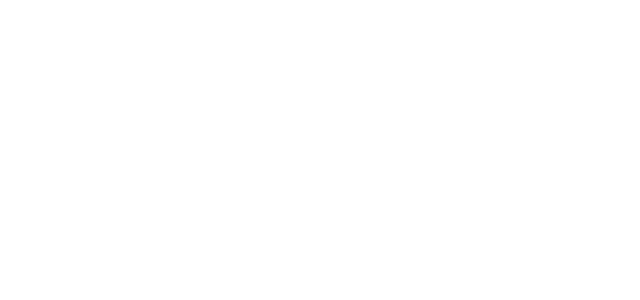
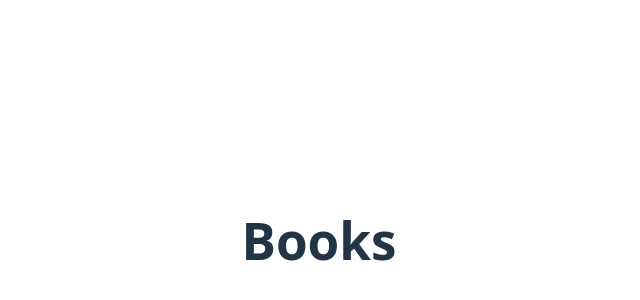
Before and after one commit to Bielnieto/11_client-side_final-project_frontend, a React (Vite) app in the folder final-project_app/: page / in a window 1280 px wide. Shown: the part 160-460 px from the top of the page, without its empty margins (321-961 px from the left). Built offline with nearby package versions, Linux system fonts and the light colour scheme.

Commit message:
correction

```diff
--- a/final-project_app/src/App.jsx
+++ b/final-project_app/src/App.jsx
@@ -9,10 +9,9 @@
   },[])
 
   return (
-
-    <>
-
-    </>
+    <h1>
+      Books
+    </h1>
   )
 }
 
```
